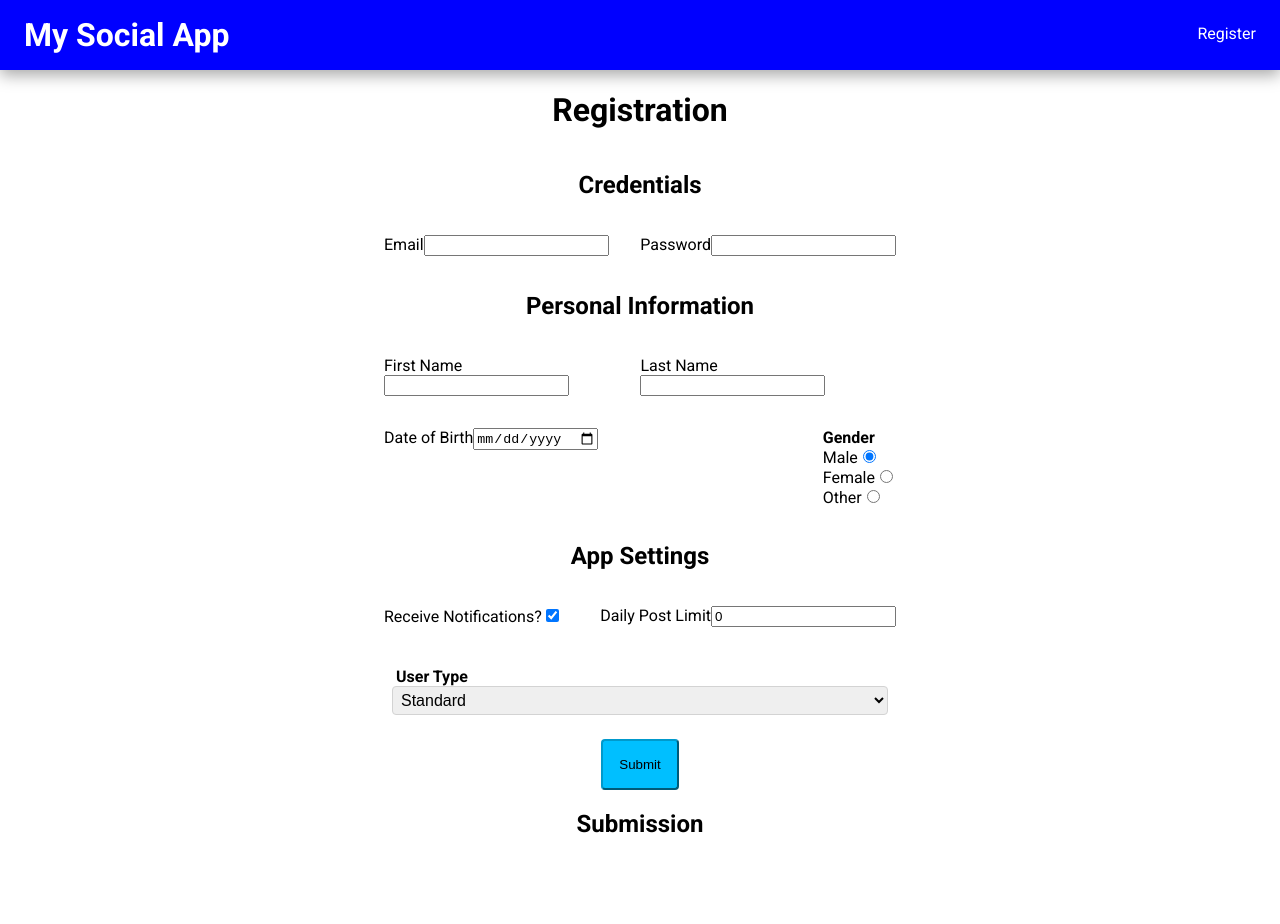
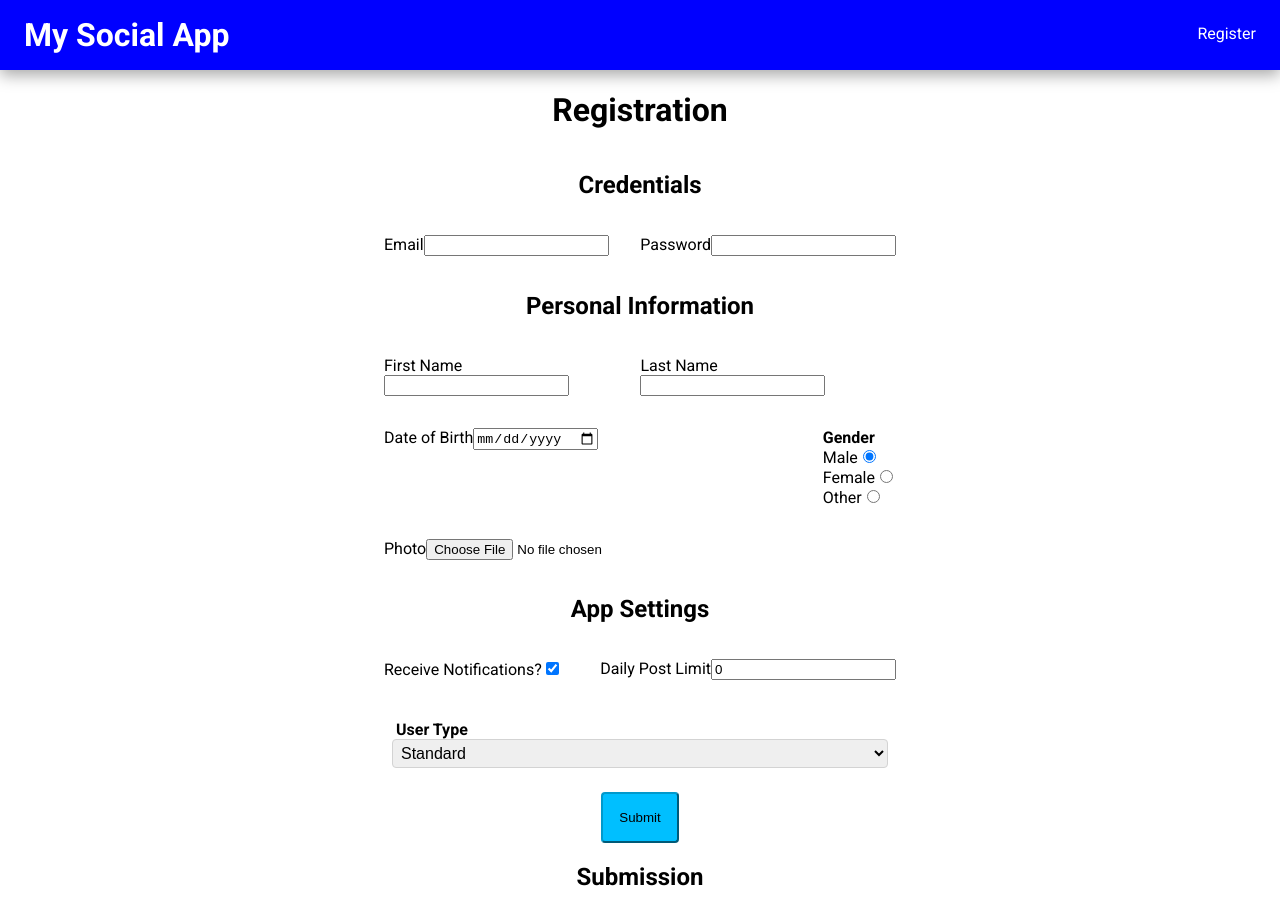
Before and after one commit to coding-with-dogs-2024/writing-tests-with-rtl, a React (Vite) app: page /register in a window 1280 px wide. Shown: the top 924 px of the page. Built offline with nearby package versions, Linux system fonts and the light colour scheme.

Commit message:
Progress

```diff
--- a/src/components/Content/Registration/index.tsx
+++ b/src/components/Content/Registration/index.tsx
@@ -29,6 +29,7 @@ type FormState = Readonly<{
 	email: string;
 	password: string;
 	dateOfBirth: string;
+	photo: string;
 	gender: Gender;
 	notifications: boolean;
 	dailyPostLimit: number;
@@ -51,7 +52,8 @@ const useRegistrationForm = (): UseRegistrationFormReturn => {
 		gender: 'male',
 		notifications: true,
 		password: '',
-		userType: 'standard'
+		userType: 'standard',
+		photo: ''
 	});
 
 	const onChange = (
@@ -174,6 +176,15 @@ export const Registration = () => {
 						onChange={onInputChange}
 					/>
 				</div>
+				<div className={classes.row}>
+					<Input
+						type="file"
+						labelText="Photo"
+						name="photo"
+						onChange={onInputChange}
+						value={state.photo}
+					/>
+				</div>
 			</section>
 			<section>
 				<h2>App Settings</h2>
--- a/src/components/UI/Form/Input/index.tsx
+++ b/src/components/UI/Form/Input/index.tsx
@@ -5,7 +5,7 @@ import type { ChangeEvent } from 'react';
 type Props = Readonly<{
 	labelText?: string;
 	name: string;
-	type?: 'text' | 'date' | 'password' | 'number';
+	type?: 'text' | 'date' | 'password' | 'number' | 'file';
 	onChange: (e: ChangeEvent<HTMLInputElement>) => void;
 	value: string | number;
 }>;
```
